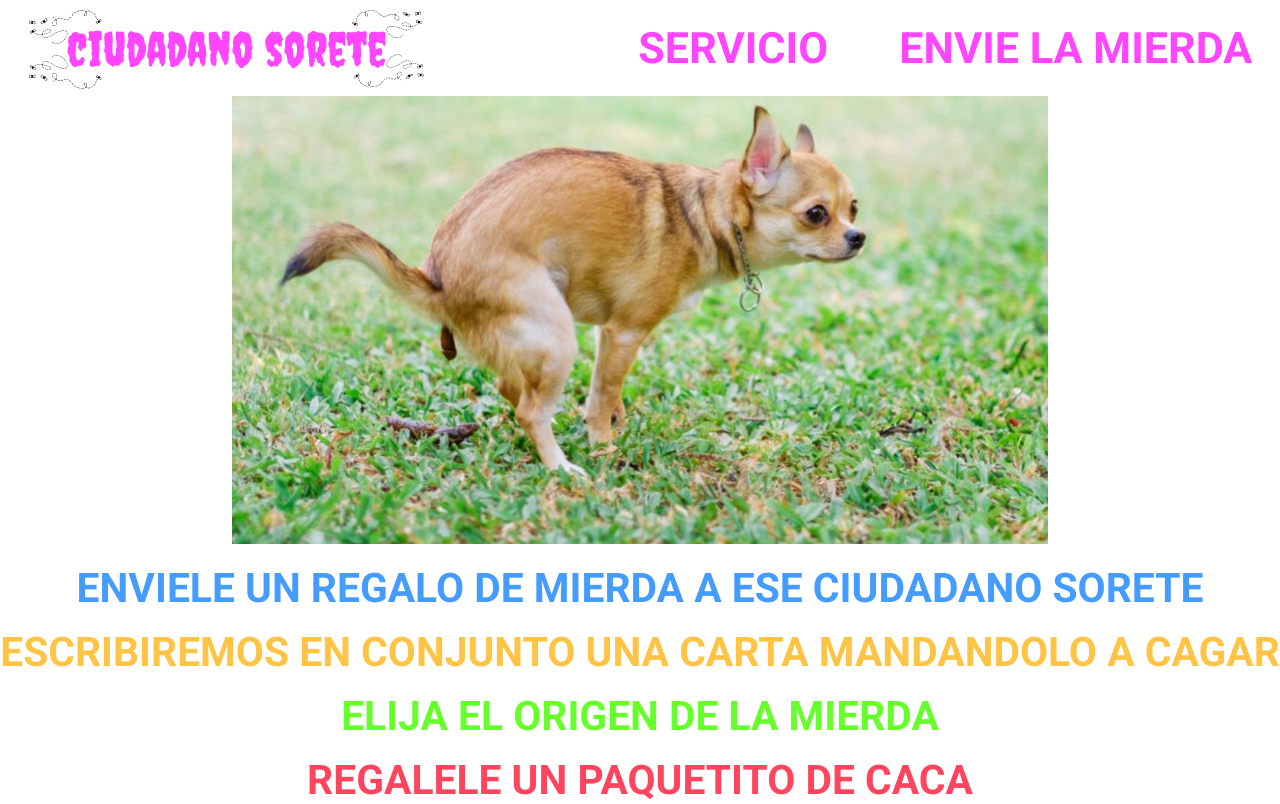
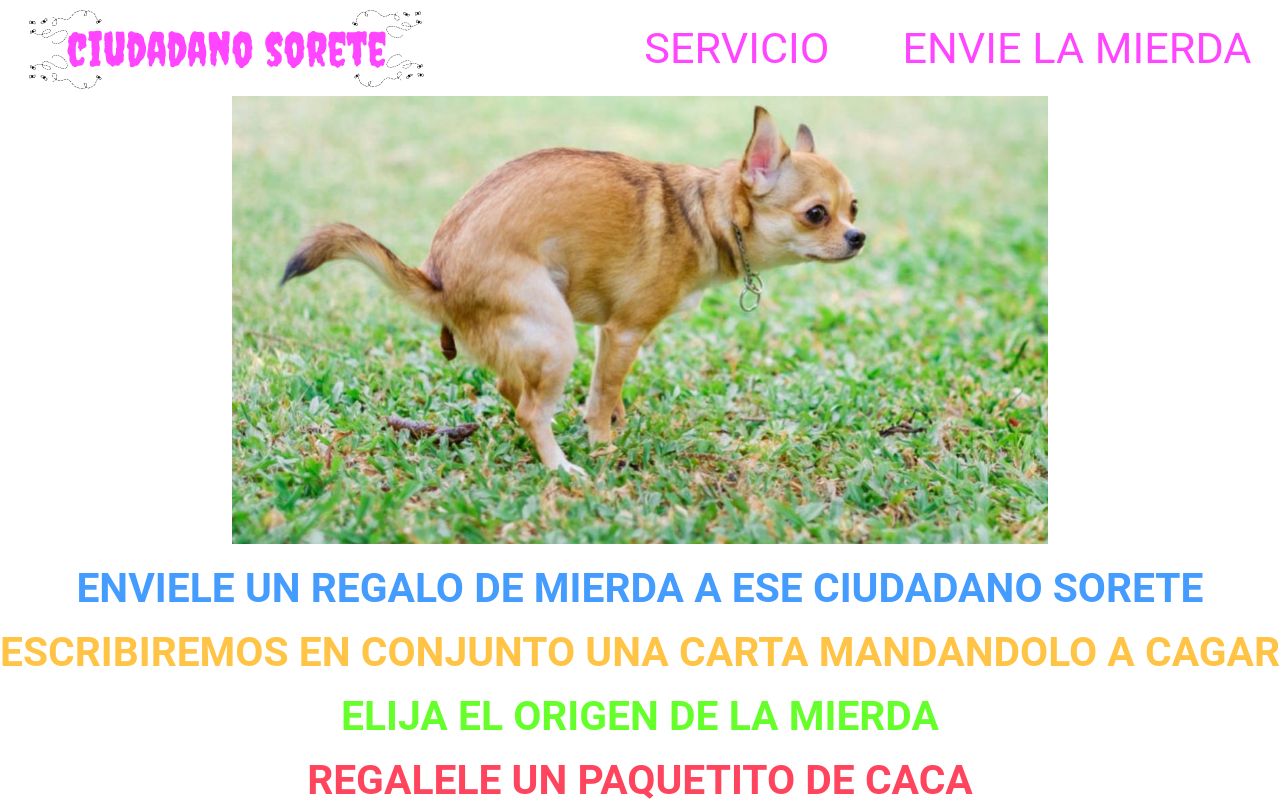
Before and after one commit to abre-latas/ciudadanosorete, a plain HTML site: page index.html in a window 1280 px wide. Drawn offline with Linux system fonts and the light colour scheme.

Commit message:
Update index.html

```diff
--- a/index.html
+++ b/index.html
@@ -5,7 +5,7 @@
     <meta http-equiv="X-UA-Compatible" content="IE=edge">
     <meta name="viewport" content="width=device-width, initial-scale=1.0">
     <link rel="stylesheet" href="style/style.css">
-    <link href="https://fonts.googleapis.com/css2?family=Roboto:wght@700&display=swap" rel="stylesheet">
+    <link href="https://fonts.googleapis.com/css2?family=Yanone+Kaffeesatz:wght@700&display=swap" rel="stylesheet">
     <title>ciudadano sorete</title>
 </head>
 <body>
```
